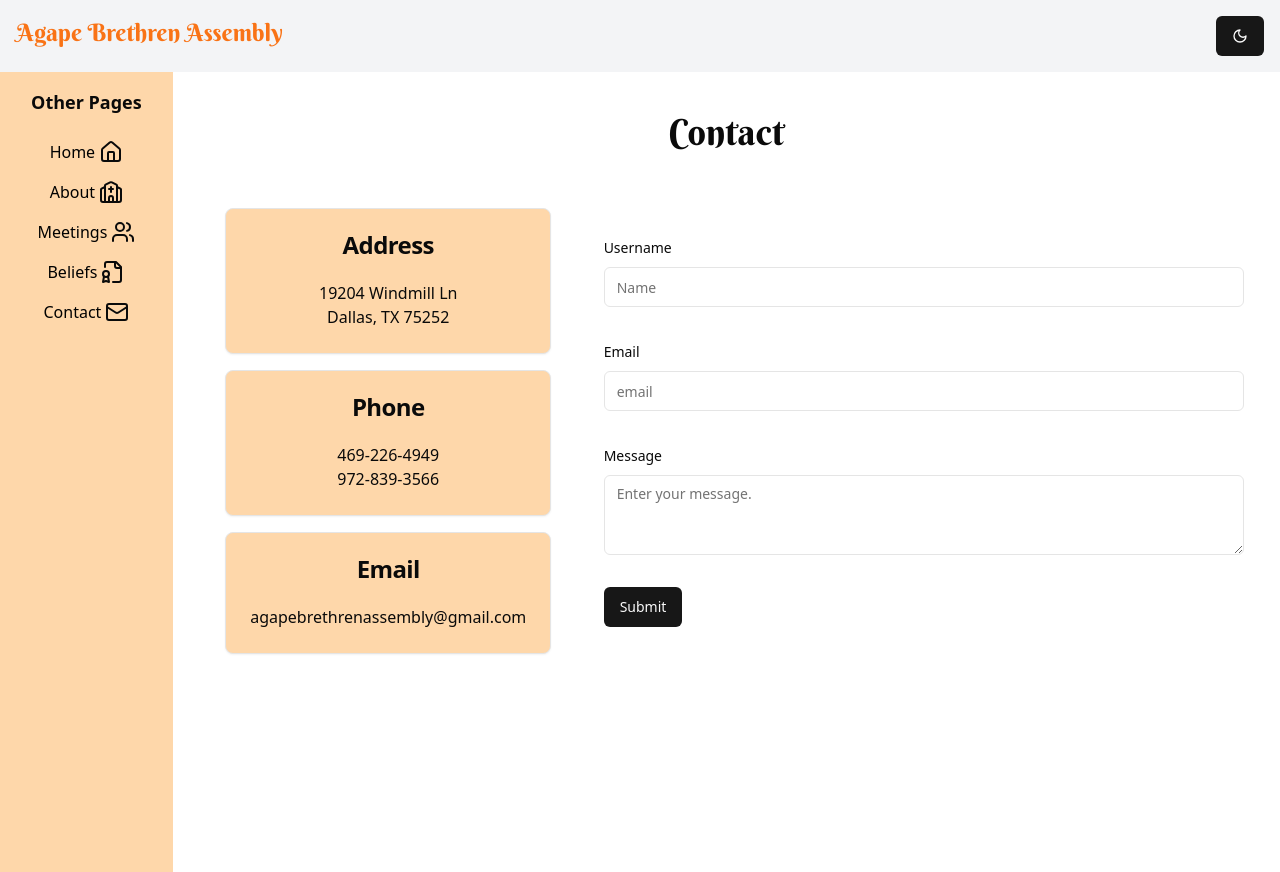
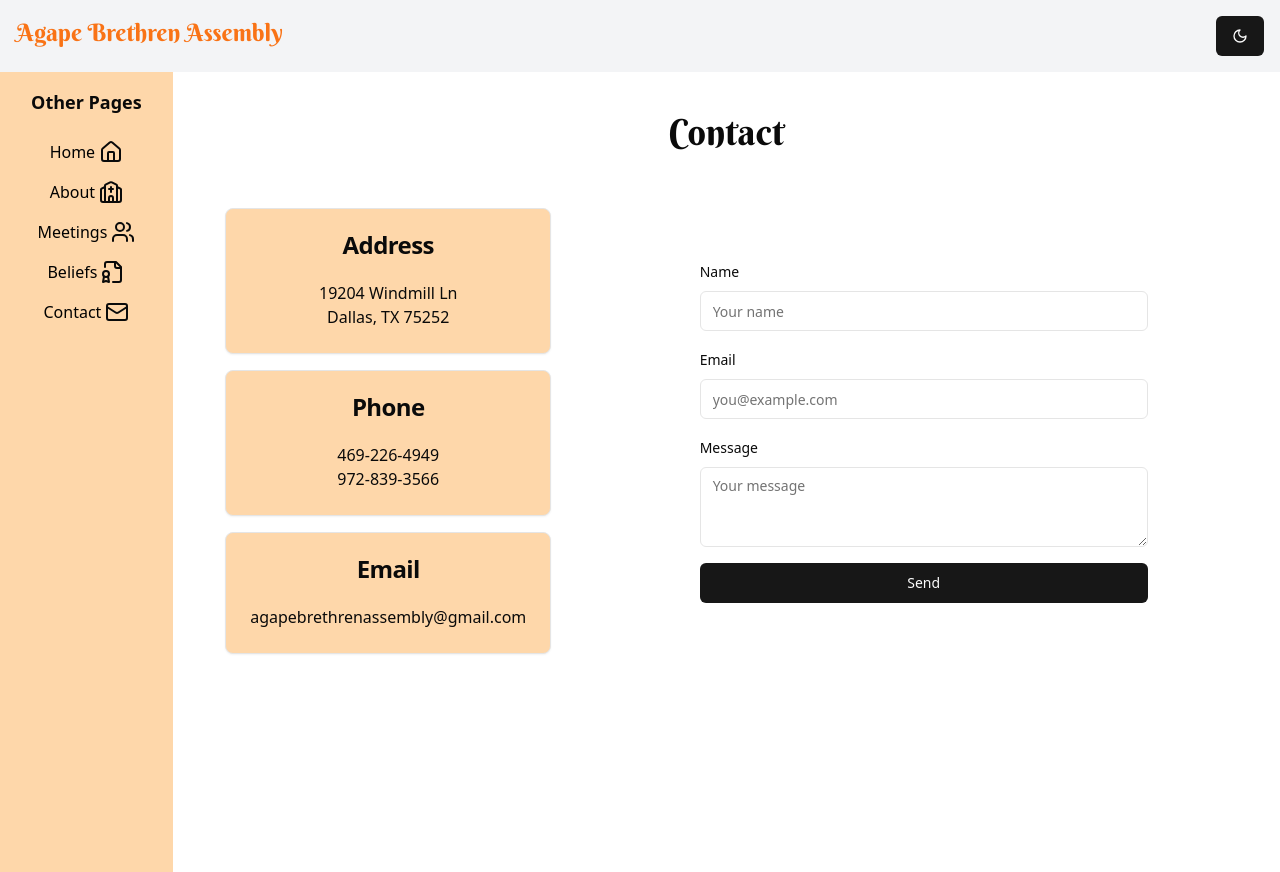
Before and after one commit to NoelVarghese2006/aba_update, a Next.js app: page /contact in a window 1280 px wide. Built offline with nearby package versions, Linux system fonts and the light colour scheme.

Commit message:
form-works

```diff
--- a/app/contact/page.tsx
+++ b/app/contact/page.tsx
@@ -6,35 +6,39 @@ import { Form, FormControl, FormField, FormItem, FormLabel, FormMessage } from "
 import { Input } from "@/components/ui/input"
 import { Textarea } from "@/components/ui/textarea"
 
-import { zodResolver } from "@hookform/resolvers/zod"
 import { useForm } from "react-hook-form"
-import { z } from "zod"
+import emailjs from '@emailjs/browser'
 
 import { Berkshire_Swash } from 'next/font/google'
+import React from "react"
+
 
 const bs = Berkshire_Swash({ subsets: ['latin'], weight: ['400'] })
 
-const formSchema = z.object({
-  name: z.string().min(2).max(50),
-  email: z.string().email(),
-  message: z.string()
-})
+type FormValues = {
+  user_name: string;
+  user_email: string;
+  message: string;
+};
 
 
 function Contact() {
-    const form = useForm<z.infer<typeof formSchema>>({
-      resolver: zodResolver(formSchema),
-      defaultValues: {
-        name: "",
-        email: "",
-        message: ""
-      },
-    })
+  const form = useForm<FormValues>();
 
-    function onSubmit(values: z.infer<typeof formSchema>) {
-      console.log(values)
-    }
-
+  const onSubmit = (data: FormValues) => {
+    emailjs.send(process.env.NEXT_PUBLIC_SERVICE_ID!, process.env.NEXT_PUBLIC_TEMPLATE_ID!,
+    {
+      user_name: data.user_name,
+      user_email: data.user_email,
+      message: data.message
+    }, {
+      publicKey: process.env.NEXT_PUBLIC_PUBLIC_KEY!,
+    }).then(
+      () => console.log('SUCCESS!'),
+    ).catch((error) => {
+      console.error("FAILED with catch:", error);
+    });
+  };
 
     return (
       <div className="flex flex-col w-screen">
@@ -69,34 +73,34 @@ function Contact() {
           </Card>
         </div>
         <div className="hidden md:flex flex-col justify-evenly min-w-fit w-[50vw]">
-          <Form {...form}>
-            <form onSubmit={form.handleSubmit(onSubmit)} className="space-y-8">
+           <Form {...form}>
+            <form onSubmit={form.handleSubmit(onSubmit)} className="space-y-4 w-full max-w-md mx-auto">
               <FormField
                 control={form.control}
-                name="name"
+                name="user_name"
                 render={({ field }) => (
                   <FormItem>
-                    <FormLabel>Username</FormLabel>
+                    <FormLabel>Name</FormLabel>
                     <FormControl>
-                      <Input placeholder="Name" {...field} />
+                      <Input placeholder="Your name" {...field} />
                     </FormControl>
-                    <FormMessage />
                   </FormItem>
                 )}
               />
+
               <FormField
                 control={form.control}
-                name="email"
+                name="user_email"
                 render={({ field }) => (
                   <FormItem>
                     <FormLabel>Email</FormLabel>
                     <FormControl>
-                      <Input placeholder="email" {...field} />
+                      <Input type="email" placeholder="you@example.com" {...field} />
                     </FormControl>
-                    <FormMessage />
                   </FormItem>
                 )}
               />
+
               <FormField
                 control={form.control}
                 name="message"
@@ -104,13 +108,13 @@ function Contact() {
                   <FormItem>
                     <FormLabel>Message</FormLabel>
                     <FormControl>
-                      <Textarea placeholder="Enter your message." {...field}/>
+                      <Textarea placeholder="Your message" {...field} />
                     </FormControl>
-                    <FormMessage />
                   </FormItem>
                 )}
               />
-              <Button type="submit">Submit</Button>
+
+              <Button type="submit" className="w-full">Send</Button>
             </form>
           </Form>
         </div>
--- a/package.json
+++ b/package.json
@@ -9,6 +9,7 @@
     "lint": "next lint"
   },
   "dependencies": {
+    "@emailjs/browser": "^4.4.1",
     "@hookform/resolvers": "^4.1.3",
     "@radix-ui/react-dialog": "^1.1.6",
     "@radix-ui/react-hover-card": "^1.1.6",
@@ -20,6 +21,7 @@
     "class-variance-authority": "^0.7.1",
     "clsx": "^2.1.1",
     "date-fns": "^3.6.0",
+    "dotenv": "^16.5.0",
     "framer-motion": "^12.4.3",
     "lucide-react": "^0.475.0",
     "motion": "^12.12.1",
```
Also changed, not shown: 1 other file (tests, documents, lock files or other folders).
